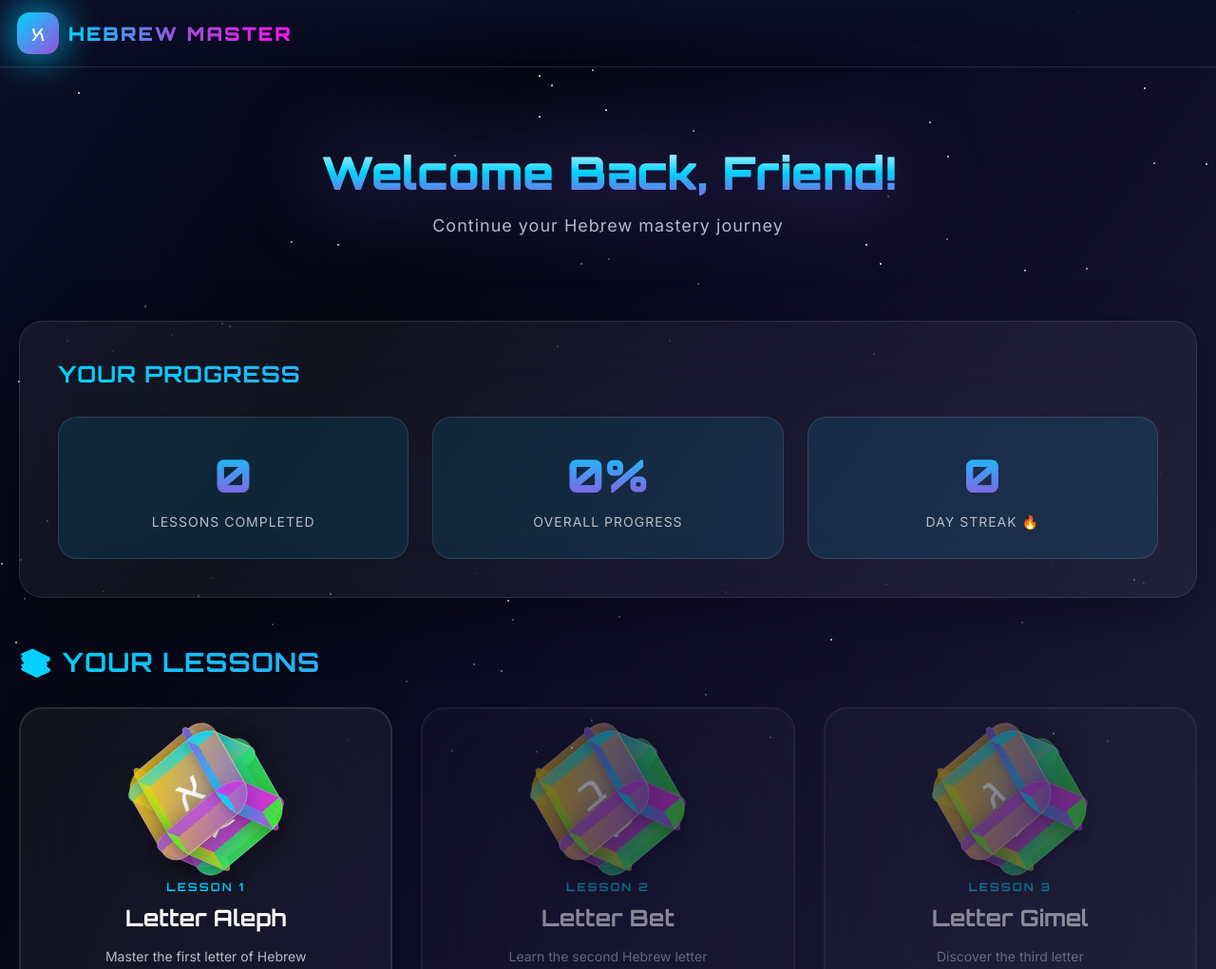
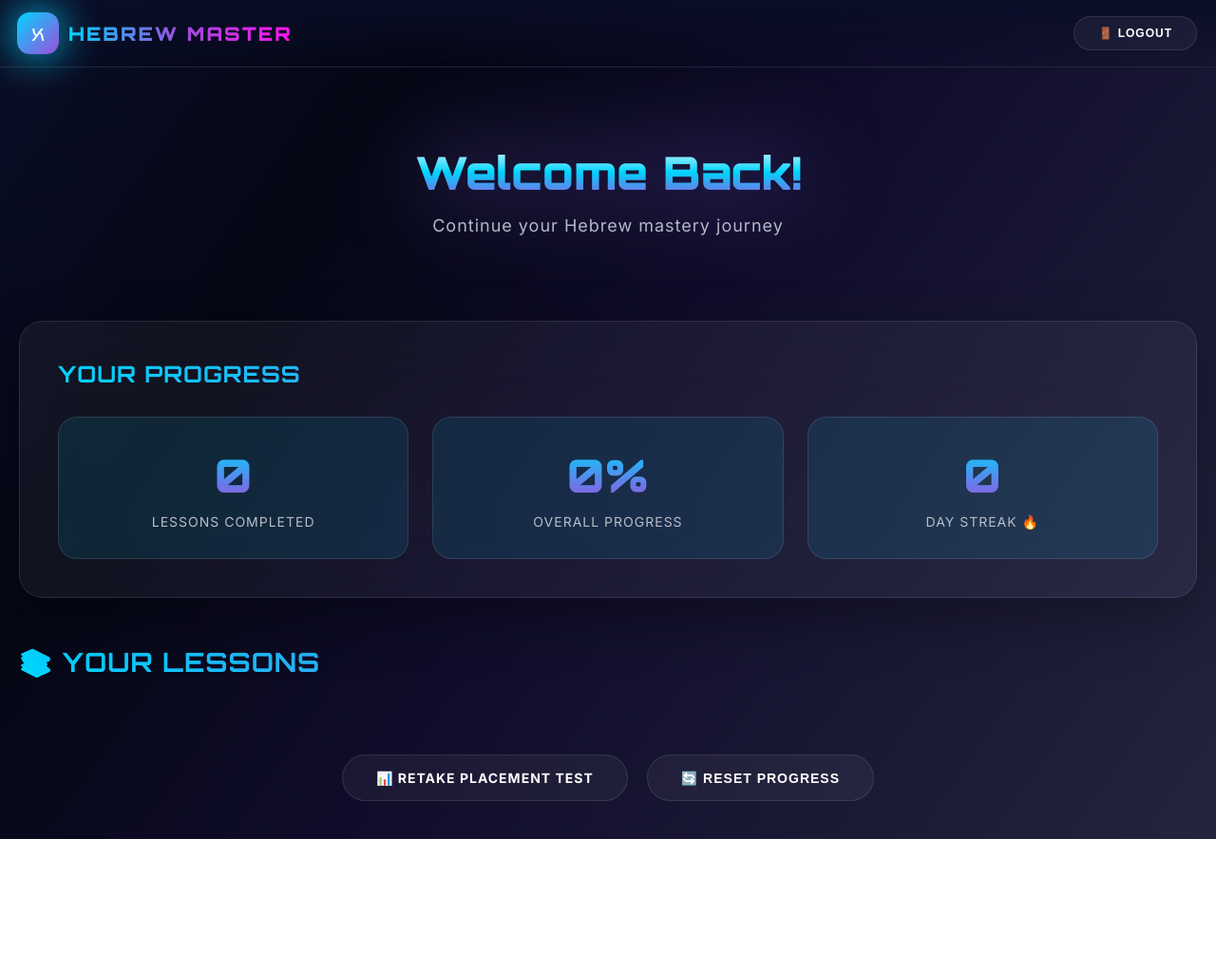
Before and after one commit to Kaza28587/hebrew-master, a website: page public/dashboard.html in a window 1280 px wide. Shown: the top 1021 px of the page at 95% size. After the commit the page ends 884 px from the top, so only its background shows below. Drawn offline with Linux system fonts and the light colour scheme.

```diff
--- a/public/dashboard.html
+++ b/public/dashboard.html
@@ -115,6 +115,27 @@
             -webkit-text-fill-color: transparent;
             text-transform: uppercase;
             letter-spacing: 2px;
+        }
+
+        .logout-btn {
+            padding: 10px 25px;
+            border-radius: 50px;
+            border: 1px solid var(--glass-border);
+            background: var(--glass-white);
+            color: var(--text-primary);
+            font-size: 12px;
+            font-weight: 700;
+            cursor: pointer;
+            transition: all 0.3s;
+            text-transform: uppercase;
+            letter-spacing: 1px;
+        }
+
+        .logout-btn:hover {
+            background: rgba(255, 68, 68, 0.2);
+            border-color: #ff4444;
+            color: #ff4444;
+            transform: translateY(-2px);
         }
 
         .container {
@@ -432,6 +453,7 @@
                 <div class="logo-hologram">א</div>
                 <span class="logo-text">Hebrew Master</span>
             </a>
+            <button class="logout-btn" onclick="handleLogout()">🚪 Logout</button>
         </div>
     </header>
 
@@ -468,6 +490,13 @@
             <button class="action-btn btn-secondary" onclick="resetProgress()">🔄 Reset Progress</button>
         </div>
     </div>
+
+    <!-- Firebase SDKs -->
+    <script src="https://www.gstatic.com/firebasejs/9.22.0/firebase-app-compat.js"></script>
+    <script src="https://www.gstatic.com/firebasejs/9.22.0/firebase-auth-compat.js"></script>
+
+    <!-- Firebase Config -->
+    <script src="firebase-config.js"></script>
 
     <script>
         const lessons = [
@@ -520,6 +549,14 @@
                 file: null
             }
         ];
+
+        // Protect this page - require authentication
+        requireAuth().then(user => {
+            console.log('User authenticated:', user.email);
+            loadUserData();
+        }).catch(() => {
+            window.location.href = '/login';
+        });
 
         function loadUserData() {
             const saved = localStorage.getItem('hebrewMasterProfile');
@@ -583,6 +620,12 @@
             }).join('');
         }
 
+        function handleLogout() {
+            if (confirm('Are you sure you want to logout?')) {
+                signOut();
+            }
+        }
+
         function resetProgress() {
             if (confirm('Are you sure you want to reset all your progress?')) {
                 localStorage.removeItem('hebrewProgress');
@@ -622,7 +665,6 @@
             starsContainer.appendChild(star);
         }
 
-        loadUserData();
         updateStreak();
     </script>
 </body>
```
